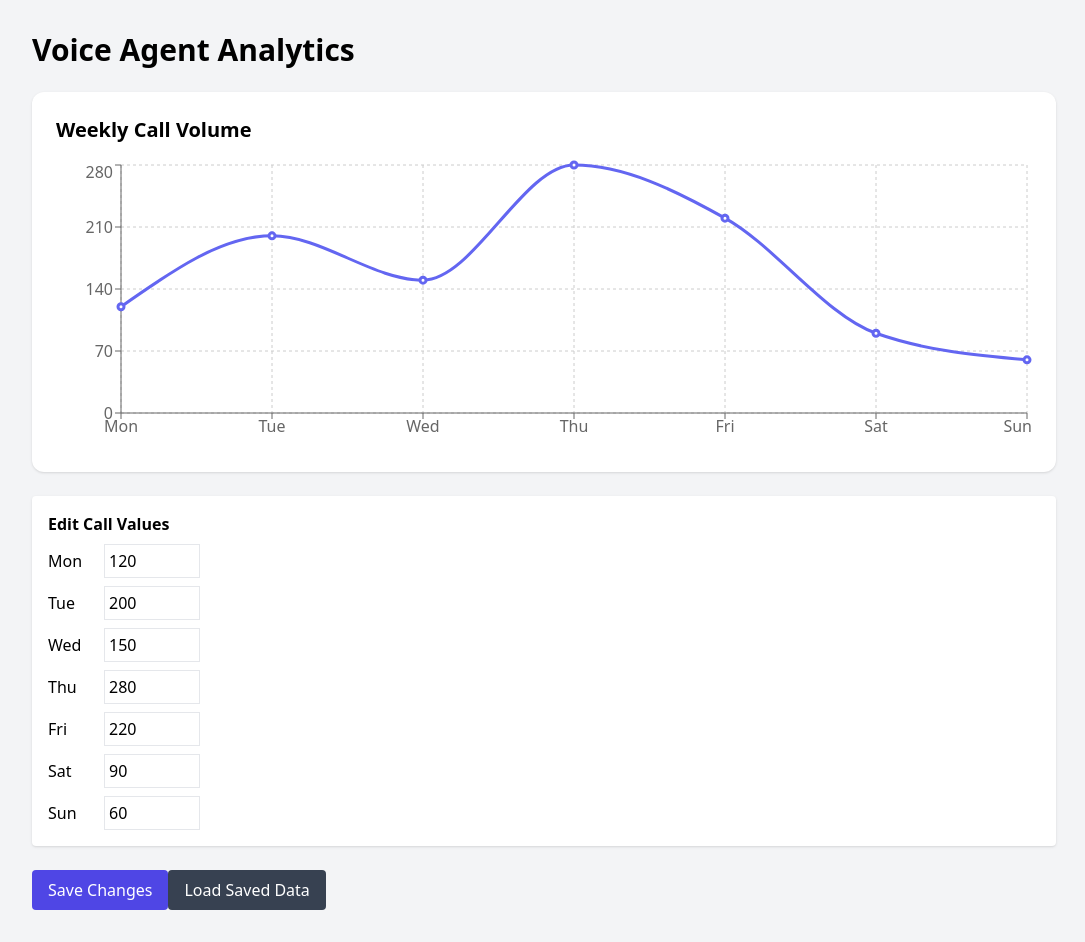
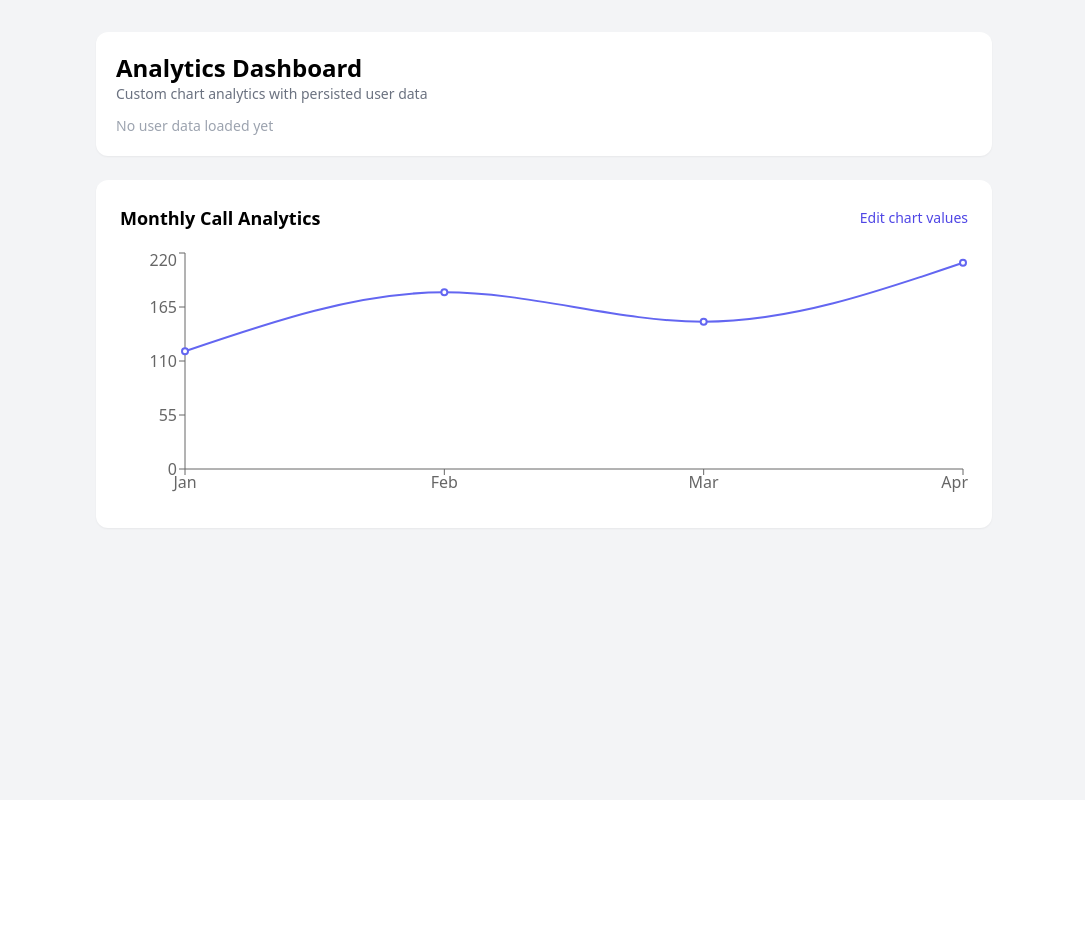
Before and after one commit to Phavyajai/Analytics-Dashboard, a React (Vite) app: page / in a window 1280 px wide. Shown: the whole page, without its empty margins (96-1181 px from the left). After the commit the page ends 800 px from the top, so only its background shows below. Built offline with nearby package versions, Linux system fonts and the light colour scheme.

Commit message:
updated the UI and local storage for data persistant over refresh

```diff
--- a/src/App.tsx
+++ b/src/App.tsx
@@ -1,153 +1,191 @@
-import { useState } from "react";
-import CallAnalyticsChart, {
-  type ChartData,
-} from "./components/CallAnalyticsChart";
+import { useEffect, useState } from "react";
+import CallAnalyticsChart from "./components/CallAnalyticsChart";
+import EditChartModal from "./components/EditChartModel";
+import EmailPromptModal from "./components/EmailPromptModel";
+import OverwriteConfirmModal from "./components/OverwriteConfirmModel";
 import { supabase } from "./lib/supabase";
 
-const defaultData: ChartData[] = [
-  { day: "Mon", calls: 120 },
-  { day: "Tue", calls: 200 },
-  { day: "Wed", calls: 150 },
-  { day: "Thu", calls: 280 },
-  { day: "Fri", calls: 220 },
-  { day: "Sat", calls: 90 },
-  { day: "Sun", calls: 60 },
-];
+/* -------------------------
+   Constants
+--------------------------*/
+const DEFAULT_VALUES = [120, 180, 150, 210];
 
+const STORAGE_EMAIL_KEY = "active_email";
+const STORAGE_LAST_SAVED_KEY = "last_saved_at";
+
+/* -------------------------
+   App Component
+--------------------------*/
 export default function App() {
-  const [chartData, setChartData] = useState(defaultData);
+  /* Chart state */
+  const [chartData, setChartData] = useState<number[]>(DEFAULT_VALUES);
+  const [tempData, setTempData] = useState<number[]>(DEFAULT_VALUES);
 
+  /* UI state */
+  const [showEdit, setShowEdit] = useState(false);
+  const [showEmail, setShowEmail] = useState(false);
+  const [showOverwrite, setShowOverwrite] = useState(false);
+
+  /* User context */
   const [email, setEmail] = useState("");
-  const [showEmailPrompt, setShowEmailPrompt] = useState(false);
+  const [activeEmail, setActiveEmail] = useState<string | null>(null);
+  const [previousValues, setPreviousValues] = useState<number[] | null>(null);
+  const [lastSavedAt, setLastSavedAt] = useState<string | null>(null);
 
-  const handleSaveToSupabase = async () => {
+  /* -------------------------
+     Restore state on refresh
+  --------------------------*/
+  useEffect(() => {
+    const storedEmail = localStorage.getItem(STORAGE_EMAIL_KEY);
+    const storedSavedAt = localStorage.getItem(STORAGE_LAST_SAVED_KEY);
+
+    if (!storedEmail) return;
+
+    const loadSavedData = async () => {
+      const { data } = await supabase
+        .from("chart_data")
+        .select("values")
+        .eq("email", storedEmail)
+        .single();
+
+      if (data?.values) {
+        setChartData(data.values);
+        setTempData(data.values);
+        setActiveEmail(storedEmail);
+        setEmail(storedEmail);
+        setLastSavedAt(storedSavedAt);
+      }
+    };
+
+    loadSavedData();
+  }, []);
+
+  /* -------------------------
+     Edit → Save flow
+  --------------------------*/
+  const handleSaveFromEditor = () => {
+    setShowEdit(false);
+    setShowEmail(true);
+  };
+
+  const handleEmailConfirm = async () => {
     if (!email) {
-      alert("Email is required");
+      alert("Please enter an email");
       return;
     }
 
-    const { data: existing } = await supabase
+    const { data } = await supabase
       .from("chart_data")
-      .select("*")
+      .select("values")
       .eq("email", email)
       .single();
 
-    if (existing) {
-      const overwrite = window.confirm(
-        "Data already exists for this email. Overwrite?"
-      );
-      if (!overwrite) return;
-    }
-
-    const { error } = await supabase.from("chart_data").upsert(
-  {
-    email,
-    values: chartData,
-  },
-  {
-    onConflict: "email",
-  }
-);
-
-
-    if (error) {
-      alert("Error saving data");
+    if (data?.values) {
+      setPreviousValues(data.values);
+      setShowEmail(false);
+      setShowOverwrite(true);
     } else {
-      alert("Data saved successfully");
-      setShowEmailPrompt(false);
+      saveToSupabase();
     }
   };
 
+  const saveToSupabase = async () => {
+    const now = new Date();
+
+    await supabase.from("chart_data").upsert({
+      email,
+      values: tempData,
+      updated_at: now.toISOString(),
+    });
+
+    setChartData(tempData);
+    setActiveEmail(email);
+    setLastSavedAt(now.toLocaleString());
+
+    /* Persist across refresh */
+    localStorage.setItem(STORAGE_EMAIL_KEY, email);
+    localStorage.setItem(STORAGE_LAST_SAVED_KEY, now.toLocaleString());
+
+    setShowEmail(false);
+    setShowOverwrite(false);
+    setPreviousValues(null);
+  };
+
+  /* -------------------------
+     Render
+  --------------------------*/
   return (
     <div className="min-h-screen bg-gray-100 p-8">
-      <div className="max-w-5xl mx-auto space-y-6">
+      <div className="max-w-4xl mx-auto">
 
-        {/* 1️⃣ Title */}
-        <h1 className="text-3xl font-bold">
-          Voice Agent Analytics
-        </h1>
+        {/* Dashboard Header */}
+        <div className="bg-white rounded-xl p-5 shadow-sm mb-6">
+          <h1 className="text-2xl font-semibold">
+            Analytics Dashboard
+          </h1>
 
-        {/* 2️⃣ Chart */}
-        <CallAnalyticsChart data={chartData} />
+          <p className="text-sm text-gray-500 mb-3">
+            Custom chart analytics with persisted user data
+          </p>
 
-        {/* 3️⃣ Edit Inputs */}
-        <div className="bg-white p-4 rounded shadow space-y-2">
-          <h3 className="font-semibold">Edit Call Values</h3>
-
-          {chartData.map((item, index) => (
-            <div key={item.day} className="flex items-center gap-2">
-              <span className="w-12">{item.day}</span>
-              <input
-                type="number"
-                className="border p-1 w-24"
-                value={item.calls}
-                onChange={(e) => {
-                  const updated = [...chartData];
-                  updated[index] = {
-                    ...item,
-                    calls: Number(e.target.value),
-                  };
-                  setChartData(updated);
-                }}
-              />
+          {activeEmail ? (
+            <div className="text-sm">
+              <div>
+                <span className="font-medium">Viewing data for:</span>{" "}
+                {activeEmail}
+              </div>
+              {lastSavedAt && (
+                <div className="text-gray-500">
+                  Last saved: {lastSavedAt}
+                </div>
+              )}
             </div>
-          ))}
+          ) : (
+            <div className="text-sm text-gray-400">
+              No user data loaded yet
+            </div>
+          )}
         </div>
 
-        {/* 4️⃣ SAVE BUTTON */}
-        <button
-          className="px-4 py-2 bg-indigo-600 text-white rounded"
-          onClick={() => setShowEmailPrompt(true)}
-        >
-          Save Changes
-        </button>
+        {/* Chart */}
+        <CallAnalyticsChart
+          data={chartData}
+          onEdit={() => {
+            setTempData(chartData);
+            setShowEdit(true);
+          }}
+        />
+      </div>
 
-        {/* 5️⃣ EMAIL PROMPT */}
-        {showEmailPrompt && (
-          <div className="bg-white p-4 rounded shadow space-y-2">
-            <input
-              type="email"
-              placeholder="Enter your email"
-              className="border p-2 w-full"
-              value={email}
-              onChange={(e) => setEmail(e.target.value)}
-            />
+      {/* Modals */}
+      {showEdit && (
+        <EditChartModal
+          values={tempData}
+          onChange={setTempData}
+          onSave={handleSaveFromEditor}
+          onClose={() => setShowEdit(false)}
+        />
+      )}
 
-            <button
-              className="px-4 py-2 bg-green-600 text-white rounded"
-              onClick={handleSaveToSupabase}
-            >
-              Confirm Save
-            </button>
-          </div>
-        )}
+      {showEmail && (
+        <EmailPromptModal
+          email={email}
+          setEmail={setEmail}
+          onConfirm={handleEmailConfirm}
+        />
+      )}
 
-        {/* ✅ 6️⃣ LOAD SAVED DATA BUTTON (PUT YOUR CODE HERE) */}
-        <button
-          className="px-4 py-2 bg-gray-700 text-white rounded"
-          onClick={async () => {
-            if (!email) {
-              alert("Enter email first");
-              return;
-            }
-
-            const { data } = await supabase
-              .from("chart_data")
-              .select("values")
-              .eq("email", email)
-              .single();
-
-            if (data) {
-              setChartData(data.values);
-            } else {
-              alert("No saved data found");
-            }
+      {showOverwrite && previousValues && (
+        <OverwriteConfirmModal
+          previousValues={previousValues}
+          email={email}
+          onOverwrite={saveToSupabase}
+          onCancel={() => {
+            setShowOverwrite(false);
+            setPreviousValues(null);
           }}
-        >
-          Load Saved Data
-        </button>
-
-      </div>
+        />
+      )}
     </div>
   );
 }
--- a/src/components/CallAnalyticsChart.tsx
+++ b/src/components/CallAnalyticsChart.tsx
@@ -3,39 +3,49 @@ import {
   Line,
   XAxis,
   YAxis,
-  CartesianGrid,
   Tooltip,
   ResponsiveContainer,
 } from "recharts";
 
-export type ChartData = {
-  day: string;
-  calls: number;
-};
+interface Props {
+  data: number[];
+  onEdit: () => void;
+}
 
-type Props = {
-  data: ChartData[];
-};
+const labels = ["Jan", "Feb", "Mar", "Apr"];
 
-export default function CallAnalyticsChart({ data }: Props) {
+export default function CallAnalyticsChart({ data, onEdit }: Props) {
+  const chartData = labels.map((label, i) => ({
+    month: label,
+    value: data[i],
+  }));
+
   return (
-    <div className="bg-white rounded-xl shadow p-6">
-      <h2 className="text-xl font-semibold mb-4">
-        Weekly Call Volume
-      </h2>
+    <div className="bg-white rounded-xl p-6 shadow-sm">
+      <div className="flex justify-between items-center mb-4">
+        <h2 className="text-lg font-semibold">
+          Monthly Call Analytics
+        </h2>
 
-      <div className="h-72">
+        <button
+          onClick={onEdit}
+          className="text-sm text-indigo-600 hover:underline"
+        >
+          Edit chart values
+        </button>
+      </div>
+
+      <div className="h-64">
         <ResponsiveContainer width="100%" height="100%">
-          <LineChart data={data}>
-            <CartesianGrid strokeDasharray="3 3" />
-            <XAxis dataKey="day" />
+          <LineChart data={chartData}>
+            <XAxis dataKey="month" />
             <YAxis />
             <Tooltip />
             <Line
               type="monotone"
-              dataKey="calls"
+              dataKey="value"
               stroke="#6366f1"
-              strokeWidth={3}
+              strokeWidth={2}
             />
           </LineChart>
         </ResponsiveContainer>
--- /dev/null
+++ b/src/components/EditChartModel.tsx
@@ -0,0 +1,47 @@
+interface Props {
+  values: number[];
+  onChange: (v: number[]) => void;
+  onSave: () => void;
+  onClose: () => void;
+}
+
+export default function EditChartModal({
+  values,
+  onChange,
+  onSave,
+  onClose,
+}: Props) {
+  return (
+    <div className="fixed inset-0 bg-black/40 flex items-center justify-center z-50">
+      <div className="bg-white rounded-xl p-6 w-96">
+        <h3 className="font-semibold mb-4">
+          Edit chart values
+        </h3>
+
+        {values.map((v, i) => (
+          <input
+            key={i}
+            type="number"
+            value={v}
+            onChange={(e) => {
+              const updated = [...values];
+              updated[i] = Number(e.target.value);
+              onChange(updated);
+            }}
+            className="border p-2 w-full mb-2 rounded"
+          />
+        ))}
+
+        <div className="flex justify-end gap-2 mt-4">
+          <button onClick={onClose}>Cancel</button>
+          <button
+            onClick={onSave}
+            className="bg-indigo-600 text-white px-4 py-2 rounded"
+          >
+            Save
+          </button>
+        </div>
+      </div>
+    </div>
+  );
+}
--- /dev/null
+++ b/src/components/EmailPromptModel.tsx
@@ -0,0 +1,40 @@
+interface Props {
+  email: string;
+  setEmail: (e: string) => void;
+  onConfirm: () => void;
+}
+
+export default function EmailPromptModal({
+  email,
+  setEmail,
+  onConfirm,
+}: Props) {
+  return (
+    <div className="fixed inset-0 bg-black/40 flex items-center justify-center z-50">
+      <div className="bg-white rounded-xl p-6 w-96">
+        <h3 className="font-semibold mb-2">
+          Save your analytics
+        </h3>
+
+        <p className="text-sm text-gray-500 mb-4">
+          Enter your email to store and retrieve your chart data.
+        </p>
+
+        <input
+          type="email"
+          placeholder="you@example.com"
+          value={email}
+          onChange={(e) => setEmail(e.target.value)}
+          className="border p-2 w-full mb-4 rounded"
+        />
+
+        <button
+          onClick={onConfirm}
+          className="bg-indigo-600 text-white px-4 py-2 rounded w-full"
+        >
+          Continue
+        </button>
+      </div>
+    </div>
+  );
+}
--- /dev/null
+++ b/src/components/OverwriteConfirmModel.tsx
@@ -0,0 +1,45 @@
+interface Props {
+  previousValues: number[];
+  email: string;
+  onOverwrite: () => void;
+  onCancel: () => void;
+}
+
+export default function OverwriteConfirmModal({
+  previousValues,
+  email,
+  onOverwrite,
+  onCancel,
+}: Props) {
+  return (
+    <div className="fixed inset-0 bg-black/40 flex items-center justify-center z-50">
+      <div className="bg-white rounded-xl p-6 w-96">
+        <h3 className="font-semibold mb-3">
+          Overwrite existing data?
+        </h3>
+
+        <p className="text-sm text-gray-500 mb-3">
+          We found saved values for <b>{email}</b>
+        </p>
+
+        <div className="bg-gray-50 p-3 rounded text-sm mb-4">
+          {previousValues.map((v, i) => (
+            <div key={i}>
+              Month {i + 1}: {v}
+            </div>
+          ))}
+        </div>
+
+        <div className="flex justify-end gap-2">
+          <button onClick={onCancel}>Cancel</button>
+          <button
+            onClick={onOverwrite}
+            className="bg-red-600 text-white px-4 py-2 rounded"
+          >
+            Overwrite
+          </button>
+        </div>
+      </div>
+    </div>
+  );
+}
```
